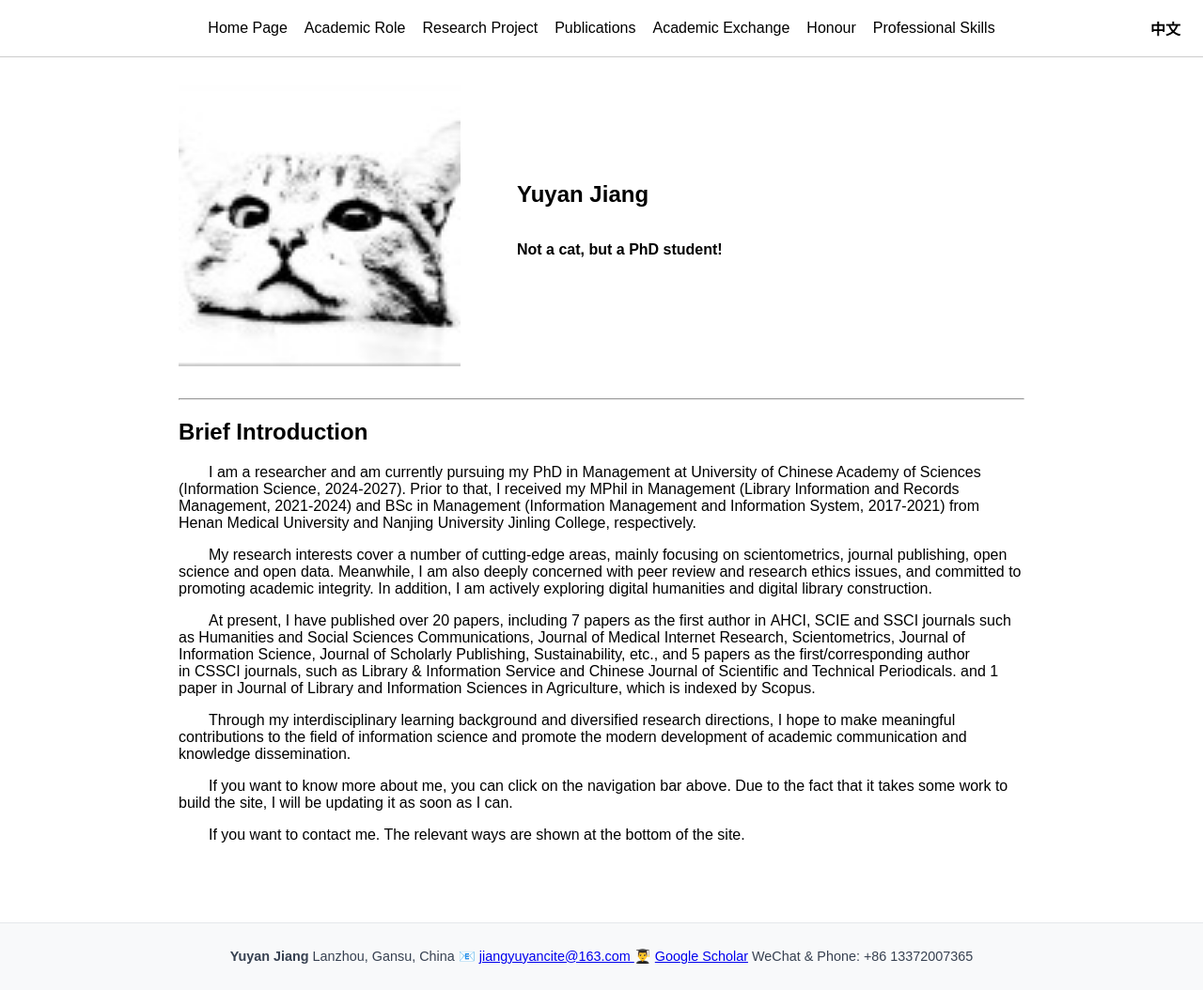
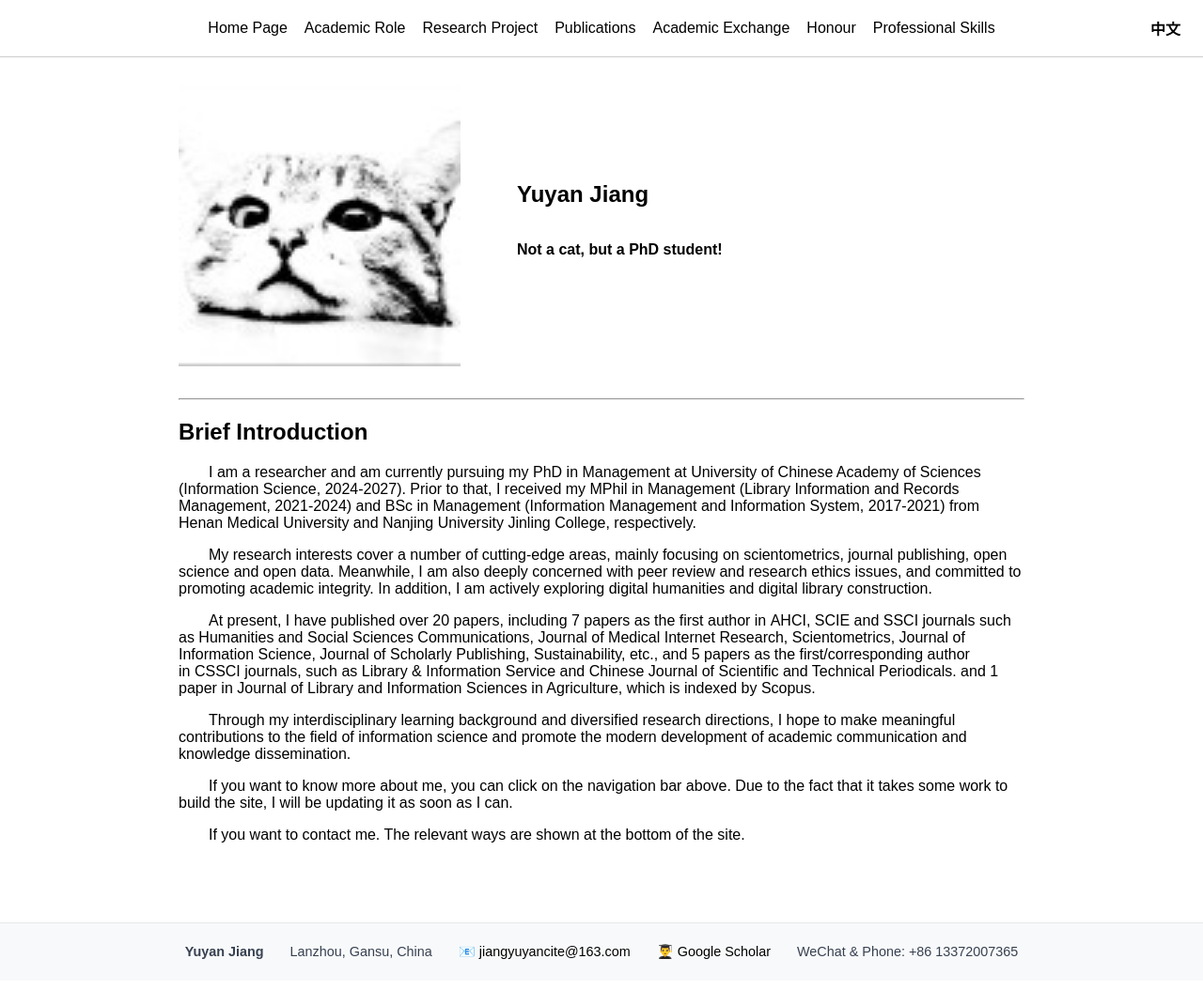
Before and after one commit to jiang-yuyan/Yuyan-Jiang-CV, a Jekyll site: the page built from index.md, in a window 1280 px wide and 1054 px high. Shown: the whole window at 94% size. Built offline with Jekyll 4.4.1, drawn with Linux system fonts in a browser that asks for light colours.

Commit message:
Update default.html

```diff
--- a/_layouts/default.html
+++ b/_layouts/default.html
@@ -10,6 +10,7 @@ body {
     margin: 0;
     padding-top: 70px;
     font-family: Arial, Helvetica, sans-serif;
+    color: #000;
 }
 
 /* ================= 导航栏 ================= */
@@ -22,7 +23,6 @@ body {
     background: #fff;
     border-bottom: 1px solid #ccc;
     z-index: 1000;
-    overflow: visible;
 }
 
 .nav-center {
@@ -36,9 +36,6 @@ body {
 .navigation a {
     text-decoration: none;
     color: #000;
-    display: inline-flex;
-    align-items: center;
-    cursor: pointer;
 }
 
 .navigation a:hover {
@@ -48,14 +45,6 @@ body {
 /* ================= 下拉菜单 ================= */
 .dropdown {
     position: relative;
-    display: inline-flex;
-    align-items: center;
-}
-
-.dropdown-trigger {
-    height: 60px;
-    display: inline-flex;
-    align-items: center;
 }
 
 .dropdown-menu {
@@ -87,6 +76,7 @@ body {
     top: 50%;
     transform: translateY(-50%);
     font-weight: bold;
+    cursor: pointer;
 }
 
 /* ================= 正文 ================= */
@@ -96,25 +86,43 @@ main {
     padding: 20px;
 }
 
-/* ================= 页脚 ================= */
+/* ================= 页脚（单行） ================= */
 .app-footer {
     margin-top: 3rem;
-    padding: 1.5rem 1rem;
+    padding: 1.2rem 1rem;
     background: #f8f9fa;
     border-top: 1px solid #e5e7eb;
-    text-align: center;
     font-size: 0.9rem;
     color: #374151;
 }
 
-.footer-content {
-    max-width: 960px;
+.footer-row {
+    max-width: 1100px;
     margin: 0 auto;
+    display: flex;
+    justify-content: center;
+    align-items: center;
+    gap: 28px;
+    flex-wrap: wrap; /* 小屏自动换行 */
     line-height: 1.6;
+}
+
+.footer-item {
+    white-space: nowrap;
 }
 
 .footer-name {
     font-weight: 600;
+}
+
+/* 页脚链接样式：无下划线 */
+.app-footer a {
+    color: #000;
+    text-decoration: none;
+}
+
+.app-footer a:hover {
+    color: #007acc;
 }
 </style>
 </head>
```
Also changed, not shown: other parts of _layouts/default.html (+2 -2 lines).
